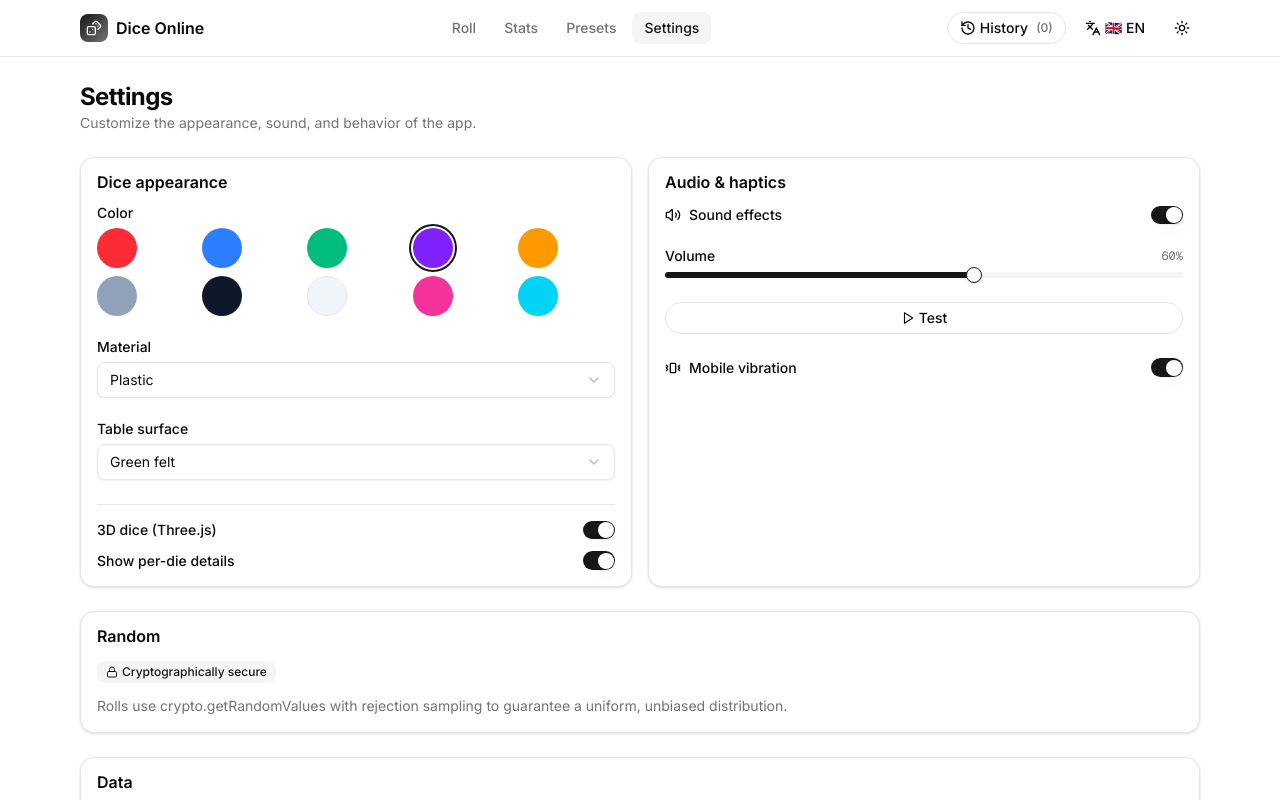
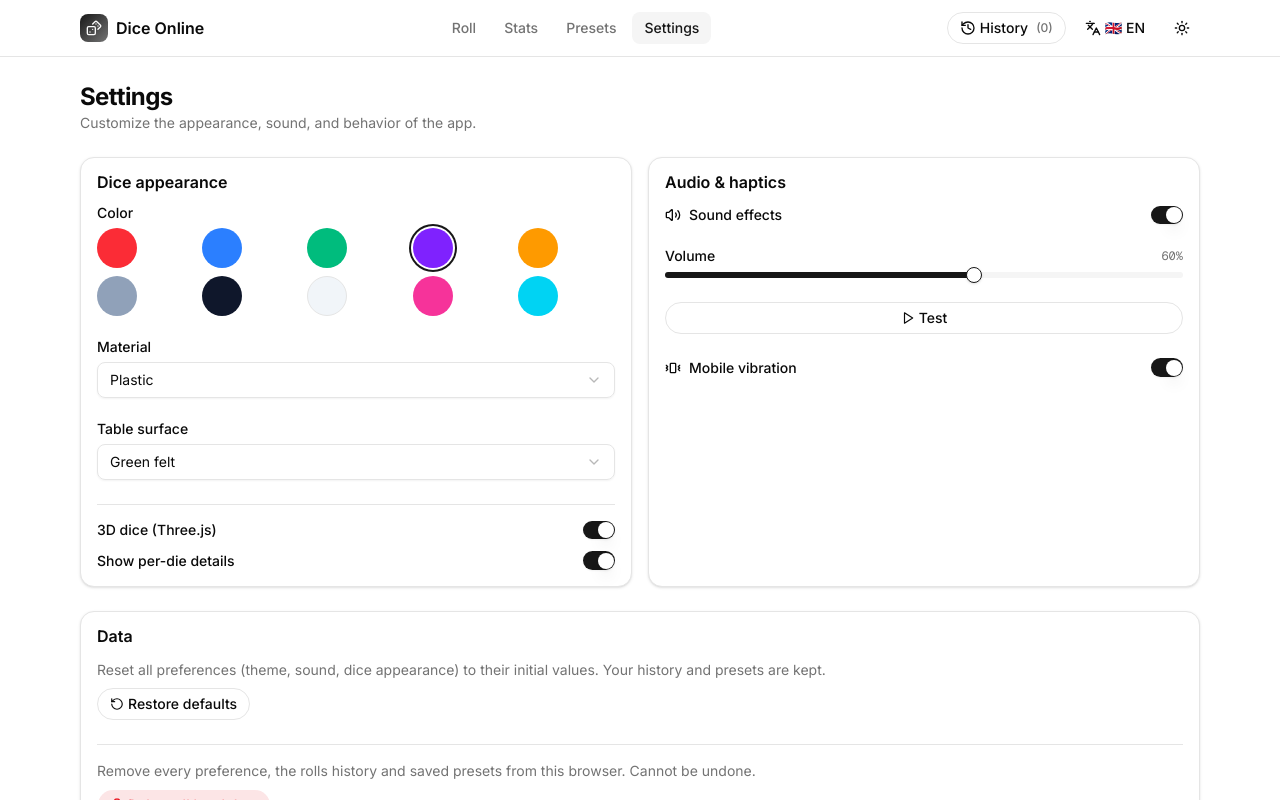
Before and after one commit to ln-dev7/dice-online, a Next.js app: page /en/settings in a window 1280 px wide. Shown: the top 800 px of the page. Built offline with nearby package versions, Linux system fonts and the light colour scheme.

Commit message:
fix(settings): move data section above the random/security card

```diff
--- a/app/[locale]/settings/page.tsx
+++ b/app/[locale]/settings/page.tsx
@@ -40,6 +40,8 @@ export default async function SettingsPage({
           <SoundSettings />
         </div>
 
+        <DataManagement />
+
         <Card>
           <CardHeader>
             <CardTitle>{t("fairDice")}</CardTitle>
@@ -53,8 +55,6 @@ export default async function SettingsPage({
             </p>
           </CardContent>
         </Card>
-
-        <DataManagement />
       </div>
     </AppShell>
   )
```
